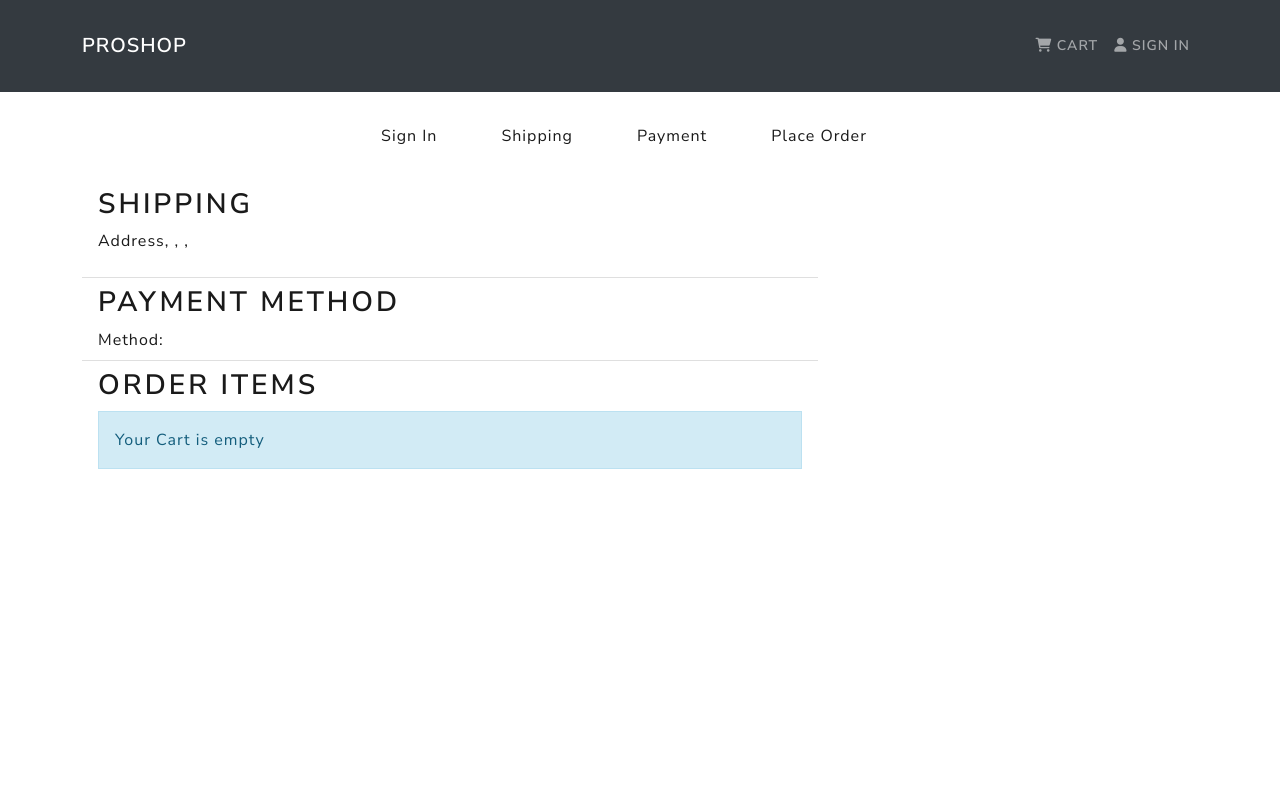
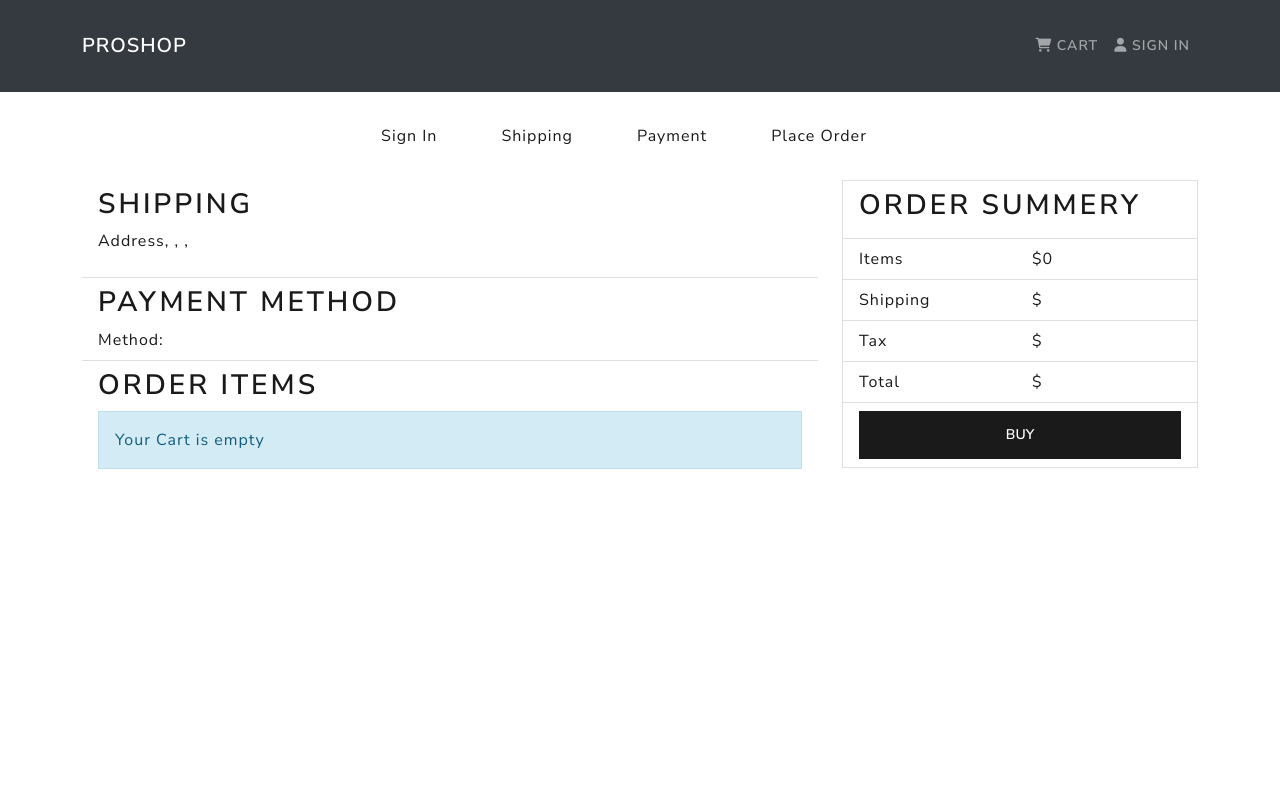
Before and after one commit to mabuhanifa/mern-redux-01, a React (Create React App) app: page /placeorder in a window 1280 px wide. Shown: the top 800 px of the page. Built offline with nearby package versions, Linux system fonts and the light colour scheme.

Commit message:
working on orders proccess

```diff
--- a/src/screens/PlaceOrderScreen.js
+++ b/src/screens/PlaceOrderScreen.js
@@ -1,4 +1,12 @@
-import { Col, Container, Image, ListGroup, Row } from "react-bootstrap";
+import {
+    Button,
+    Card,
+    Col,
+    Container,
+    Image,
+    ListGroup,
+    Row
+} from "react-bootstrap";
 import { useSelector } from "react-redux";
 import { Link } from "react-router-dom";
 import CheckoutSteps from "../components/CheckoutSteps";
@@ -6,6 +14,11 @@ import Message from "../components/Message";
 
 const PlaceOrderScreen = () => {
   const cart = useSelector((state) => state.cart);
+  cart.itemsPrice = cart.cartItems.reduce((acc, item) => acc + item.price * item.qty,  0);
+
+  const placeOrderHandler = () => {
+    console.log("object");
+  };
   return (
     <Container>
       <CheckoutSteps step1 step2 step3 step4 />
@@ -44,12 +57,15 @@ const PlaceOrderScreen = () => {
                           />
                         </Col>
                         <Col>
-                          <Link className="text-decoration-none" to={`/product/${item.product}`}>
+                          <Link
+                            className="text-decoration-none"
+                            to={`/product/${item.product}`}
+                          >
                             {item.name}
                           </Link>
                         </Col>
                         <Col md={4}>
-                            {item.qty} x ${item.price} = ${item.qty * item.price}
+                          {item.qty} x ${item.price} = ${item.qty * item.price}
                         </Col>
                       </Row>
                     </ListGroup.Item>
@@ -59,6 +75,49 @@ const PlaceOrderScreen = () => {
             </ListGroup.Item>
           </ListGroup>
         </Col>
+        <Col md={4}>
+          <Card>
+            <ListGroup variant="flush">
+              <ListGroup.Item>
+                <h2>Order Summery</h2>
+              </ListGroup.Item>
+              <ListGroup.Item>
+                <Row>
+                  <Col>Items</Col>
+                  <Col>${cart.itemsPrice}</Col>
+                </Row>
+              </ListGroup.Item>
+              <ListGroup.Item>
+                <Row>
+                  <Col>Shipping</Col>
+                  <Col>${cart.shippingPrice}</Col>
+                </Row>
+              </ListGroup.Item>
+              <ListGroup.Item>
+                <Row>
+                  <Col>Tax</Col>
+                  <Col>${cart.taxPrice}</Col>
+                </Row>
+              </ListGroup.Item>
+              <ListGroup.Item>
+                <Row>
+                  <Col>Total</Col>
+                  <Col>${cart.totalPrice}</Col>
+                </Row>
+              </ListGroup.Item>
+              <ListGroup.Item>
+                <Button
+                  type="button"
+                  className="btn btn-primary w-100"
+                  disabled={cart.cartItems === 0}
+                  onClick={placeOrderHandler}
+                >
+                  Buy
+                </Button>
+              </ListGroup.Item>
+            </ListGroup>
+          </Card>
+        </Col>
       </Row>
     </Container>
   );
```
